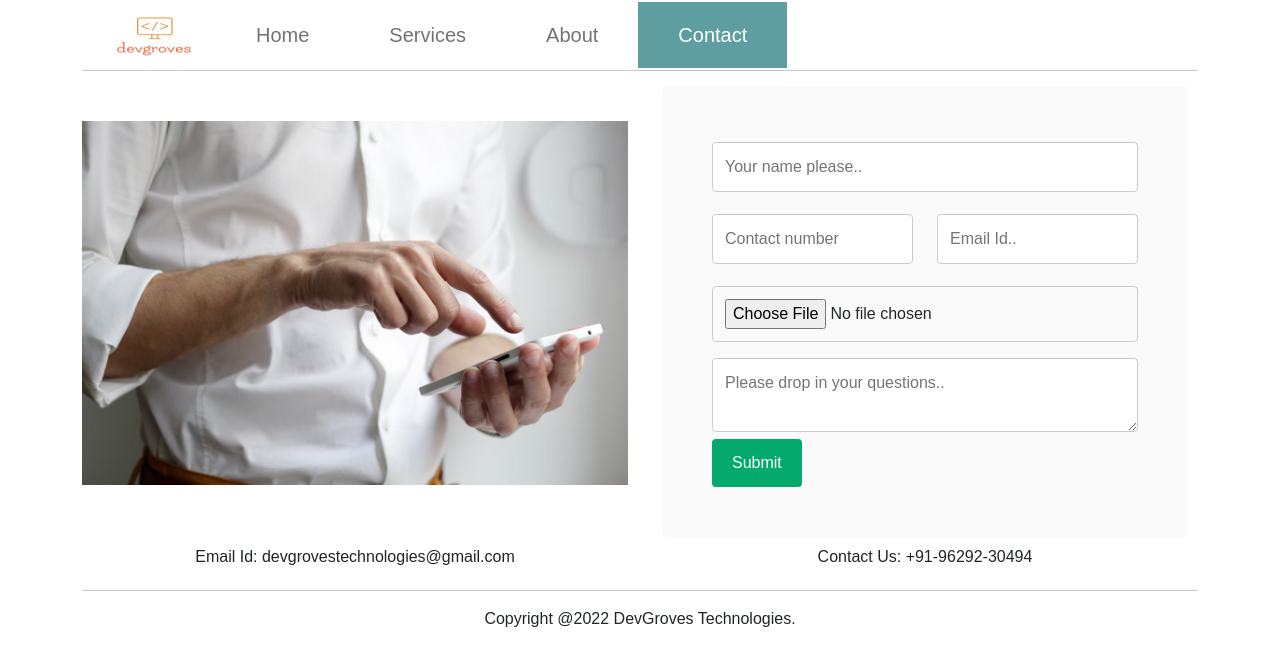
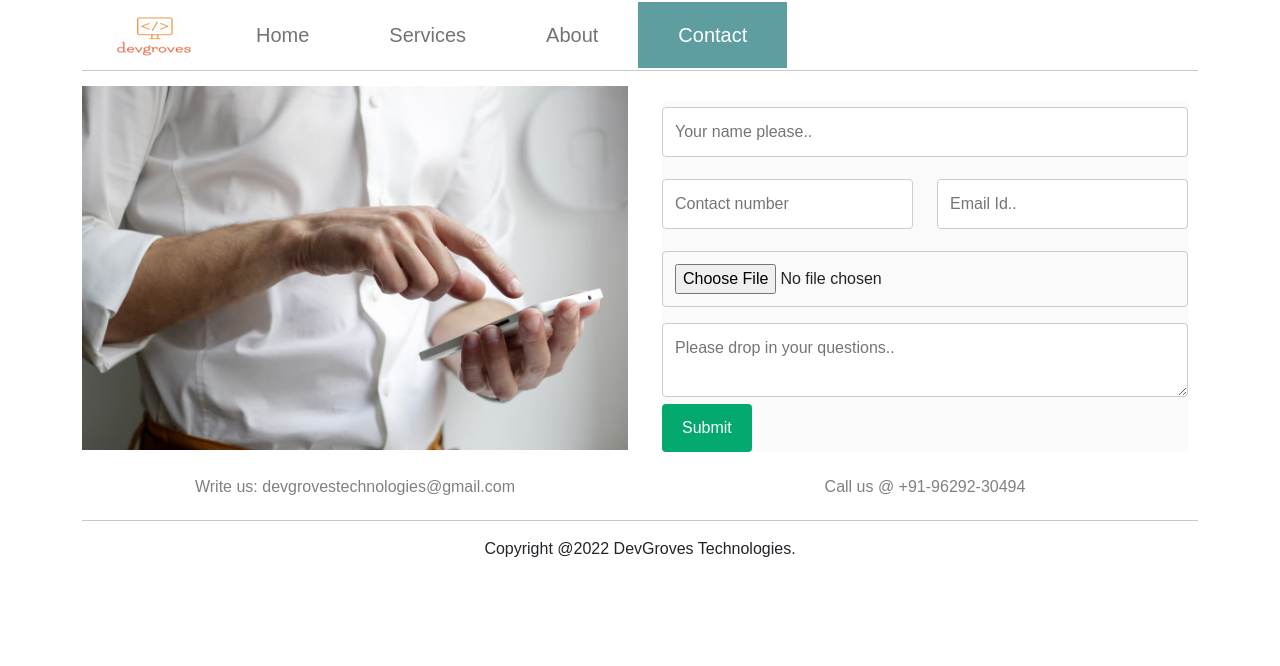
Before and after one commit to devgroves/consultingtemplatebynextjs, a Next.js app: page /contact in a window 1280 px wide. Shown: the top 666 px of the page. Built offline with nearby package versions, Linux system fonts and the light colour scheme.

Commit message:
contact page updated

```diff
--- a/pages/contact.jsx
+++ b/pages/contact.jsx
@@ -139,12 +139,10 @@ export default function Contact() {
           <div>
             <Row>
               <Col md={6} sm={12} className="contact-col">
-                <h6>
-                  Email Id: devgrovestechnologies@gmail.com
-                </h6>
+                <h6>Write us: devgrovestechnologies@gmail.com </h6>
               </Col>
               <Col md={6} sm={12} className="contact-col">
-                <h6>Contact Us: +91-96292-30494</h6>
+                <h6>Call us @ +91-96292-30494</h6>
               </Col>
             </Row>
           </div>
--- a/styles/common.css
+++ b/styles/common.css
@@ -204,7 +204,8 @@ input[type=submit]:hover {
   border-radius: 5px;
   background-color: #fafafa;
   margin: 10px;
-  padding:50px;
+  /* padding:50px; */
+  max-height: 450px;
 }
 
 input.formItem {
@@ -220,4 +221,5 @@ input.halfWidth {
   display: flex;
   align-items: center;
   justify-content: center;
+  color: #808080;
 }
```
